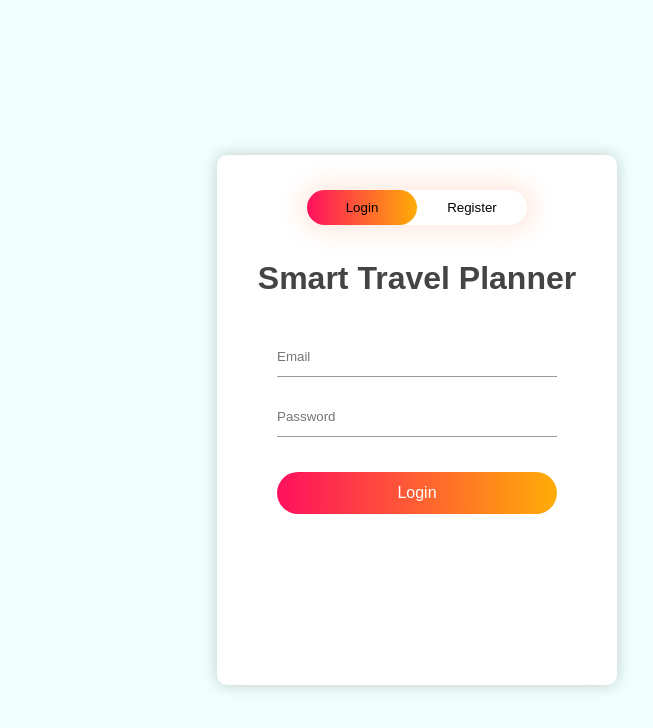
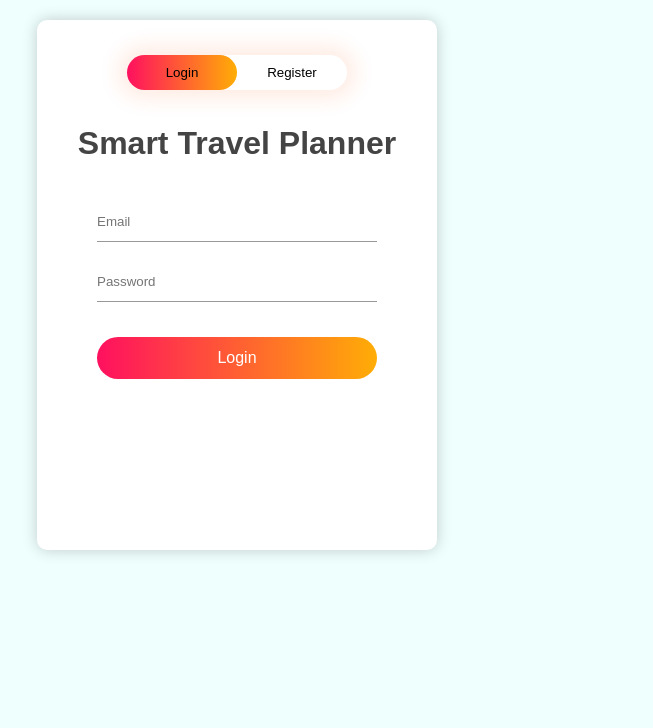
Before and after one commit to Yuzen22014685/smart-travel-planner, a React (Vite) app in the folder src/: page / in a window 1280 px wide. Shown: the top 728 px of the page, without its empty margins (223-876 px from the left). Built offline with nearby package versions, Linux system fonts and the light colour scheme.

Commit message:
Update Login.css
change ,container to .login-container since it crash with the .container in index.css

```diff
--- a/src/pages/Login.css
+++ b/src/pages/Login.css
@@ -9,7 +9,7 @@ body {
   font-family: Arial, sans-serif;
 }
 
-.container {
+.login-container {
   width: 100%;
   min-height: 100vh;
   display: flex;
```
